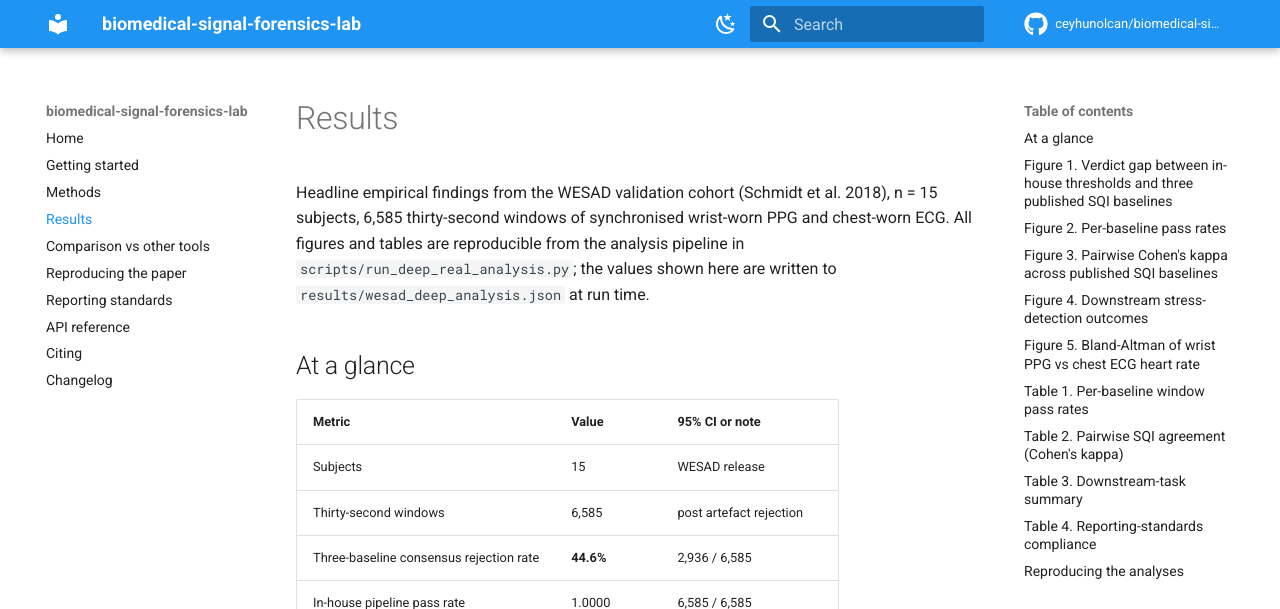
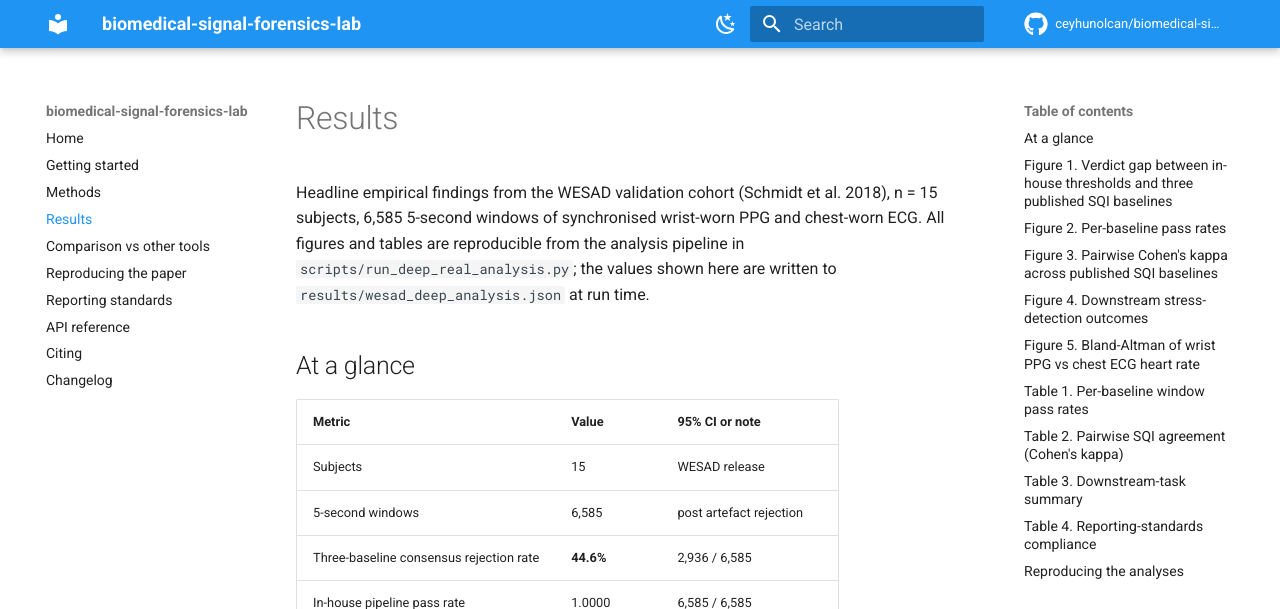
Before and after one commit to ceyhunolcan/biomedical-signal-forensics-lab, an MkDocs documentation site: the page built from docs/results.md, in a window 1280 px wide and 900 px high. Shown: the top 609 px of the window. Built offline with MkDocs 1.6.1 and Material for MkDocs 9.7.7, drawn with Linux system fonts in a browser that asks for light colours; comment, search, counter and statistics services are not loaded.

Commit message:
Fix window-size misstatement across paper, docs, checklist, and SVG
The WESAD validation uses 5-second non-overlapping windows (confirmed in
configs/default.yaml: short_window_seconds: 5, configs/signal_quality.yaml:
sqi_window_s: 5, and tests/test_wesad_adapter.py which explicitly asserts
6 windows from a 30-second recording at 5s per window). The number n=6,585
windows is also only consistent with 5-second non-overlapping segmentation
across all 15 WESAD subjects (~37 min usable signal per subject); 30-second
non-overlapping would produce at most ~3,000 windows for the same dataset.

Several documents incorrectly described the windows as 'thirty-second' or
'30-second':

  - paper/paper.md (1 occurrence in the Summary section; introduced today
    during the JOSS 2026 paper rewrite)
  - paper/checklists/stard_2015_checklist.md (1, line 171)
  - paper/figures/fig_flow_diagram.svg (1, line 2866 comment)
  - docs/methods.md (1)
  - docs/results.md (2: lowercase 'thirty-second' in prose plus a capital-T
    table cell heading 'Thirty-second windows')
  - README.md (1 in the Key results table heading)

All instances changed to '5-second' to match the actual analysis. The
manuscript paper/manuscript.md already had the correct value at lines 74
and 203.

```diff
--- a/docs/results.md
+++ b/docs/results.md
@@ -1,7 +1,7 @@
 # Results
 
 Headline empirical findings from the WESAD validation cohort (Schmidt et al.
-2018), n = 15 subjects, 6,585 thirty-second windows of synchronised wrist-worn
+2018), n = 15 subjects, 6,585 5-second windows of synchronised wrist-worn
 PPG and chest-worn ECG. All figures and tables are reproducible from the
 analysis pipeline in `scripts/run_deep_real_analysis.py`; the values shown here
 are written to `results/wesad_deep_analysis.json` at run time.
@@ -11,7 +11,7 @@ are written to `results/wesad_deep_analysis.json` at run time.
 | Metric | Value | 95% CI or note |
 |---|---|---|
 | Subjects | 15 | WESAD release |
-| Thirty-second windows | 6,585 | post artefact rejection |
+| 5-second windows | 6,585 | post artefact rejection |
 | Three-baseline consensus rejection rate | **44.6%** | 2,936 / 6,585 |
 | In-house pipeline pass rate | 1.0000 | 6,585 / 6,585 |
 | Bland-Altman bias (PPG minus ECG) | **+3.57 bpm** | LoA [-23.14, +30.28] |
```
Also changed, not shown: README.md (+1 -1 lines), docs/methods.md (+1 -1 lines), paper/checklists/stard_2015_checklist.md (+1 -1 lines), paper/paper.md (+1 -1 lines), paper/figures/fig_flow_diagram.svg.
